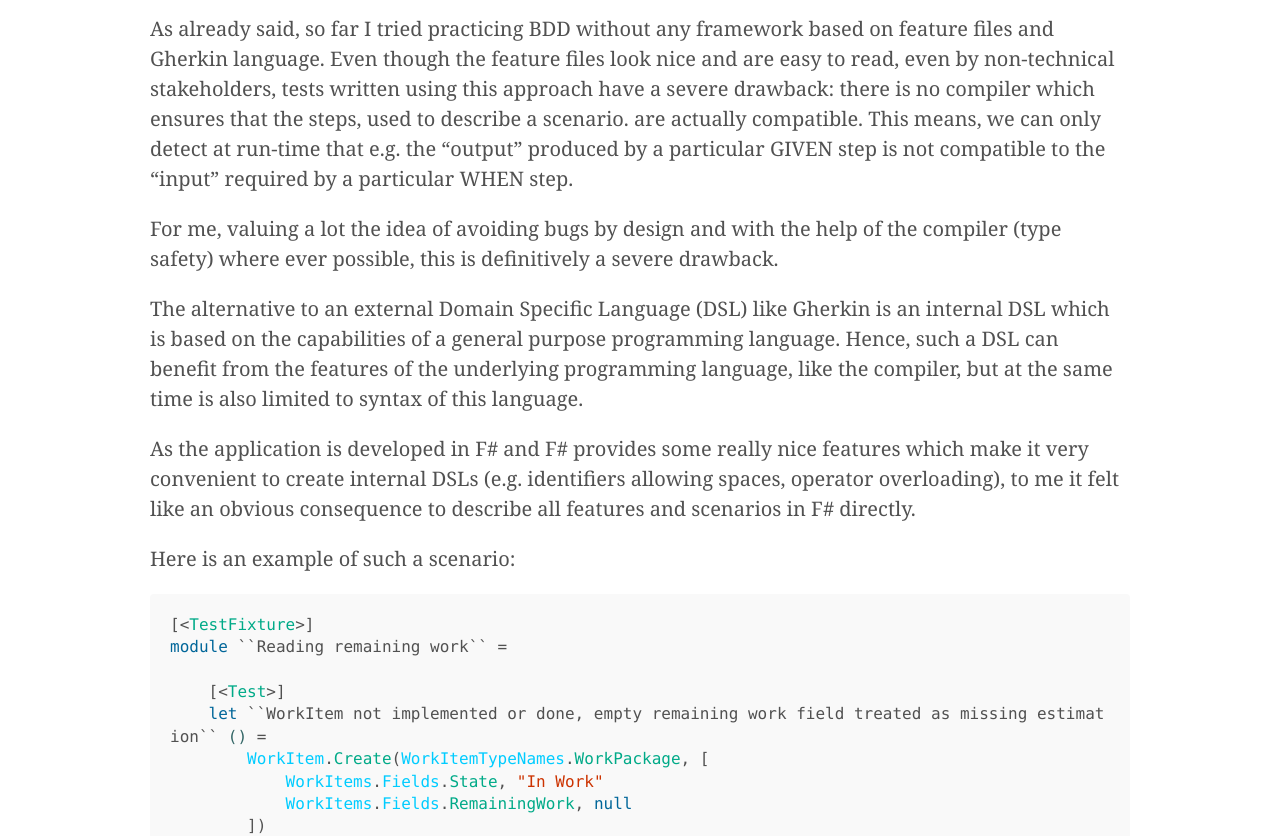
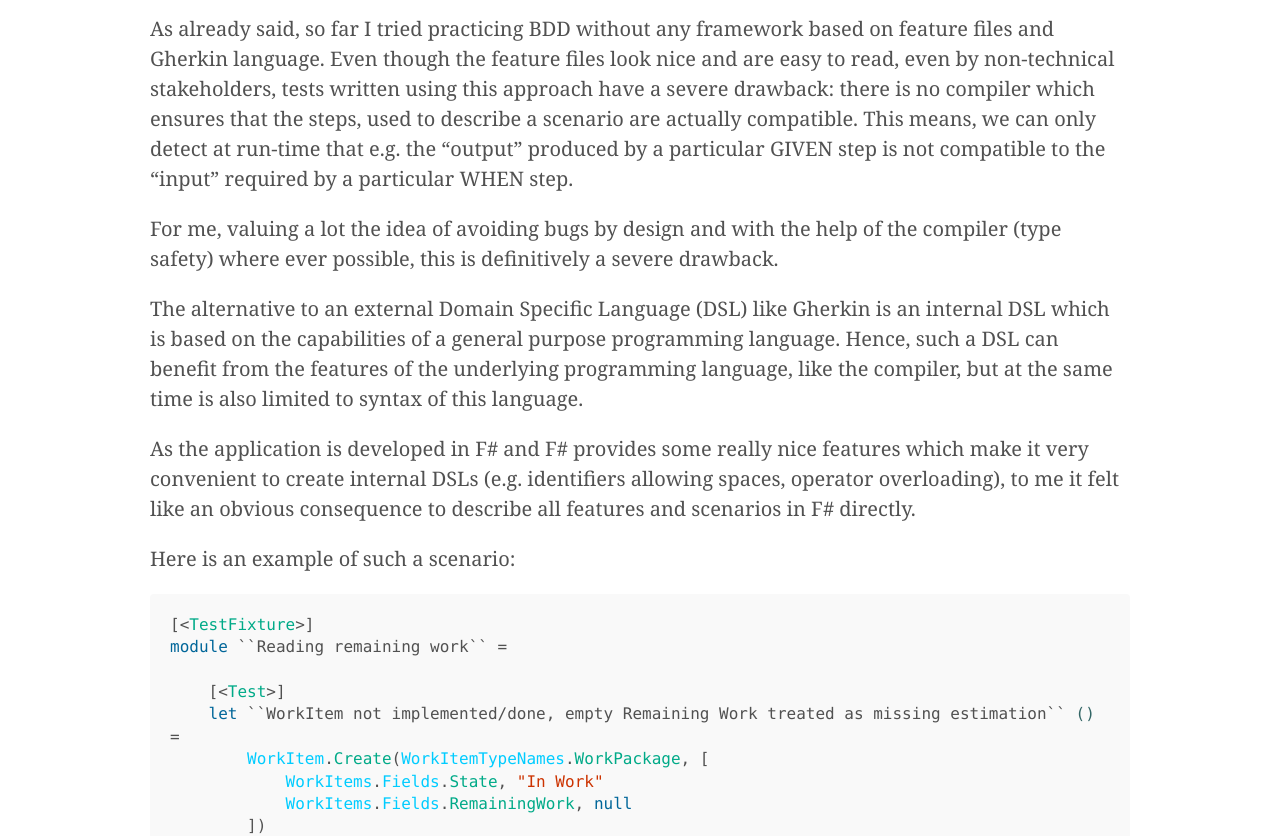
Before and after one commit to plainionist/plainionist.github.io, a Jekyll site: the page built from _posts/2023-02-05-TickSpec-with-Code-Generation.md, in a window 1280 px wide and 1400 px high, scrolled down 1114 px. Shown: the part 245-1081 px from the top of the window. Built offline with Jekyll 4.4.1, drawn with Linux system fonts in a browser that asks for light colours; comment, search, counter and statistics services are not loaded; some of the changed text lies outside the part shown.

````diff
--- a/_posts/2023-02-05-TickSpec-with-Code-Generation.md
+++ b/_posts/2023-02-05-TickSpec-with-Code-Generation.md
@@ -35,7 +35,7 @@ And this is how my journey went so far ...
 As already said, so far I tried practicing BDD without any framework based on feature files and Gherkin language.
 Even though the feature files look nice and are easy to read, even by non-technical stakeholders, tests written
 using this approach have a severe drawback: there is no compiler which ensures that the steps, used to describe a
-scenario. are actually compatible. This means, we can only detect at run-time that e.g. the "output" produced
+scenario are actually compatible. This means, we can only detect at run-time that e.g. the "output" produced
 by a particular GIVEN step is not compatible to the "input" required by a particular WHEN step.
 
 For me, valuing a lot the idea of avoiding bugs by design and with the help of the compiler (type safety)
@@ -57,7 +57,7 @@ Here is an example of such a scenario:
 module ``Reading remaining work`` =
 
     [<Test>]
-    let ``WorkItem not implemented or done, empty remaining work field treated as missing estimation`` () =
+    let ``WorkItem not implemented/done, empty Remaining Work treated as missing estimation`` () =
         WorkItem.Create(WorkItemTypeNames.WorkPackage, [
             WorkItems.Fields.State, "In Work"
             WorkItems.Fields.RemainingWork, null
@@ -87,19 +87,19 @@ Time to evaluate the alternative ...
 The almost standard framework and tool for Gherkin based BDD in .NET is [SpecFlow](https://specflow.org/).
 It is definitively a great BDD framework and I even use it in another, C# based, project.
 Unfortunately the F# support is quite limited, so I continued my research and finally found
-[TickSpec](https://github.com/fsprojects/TickSpec) which even claims in the one sentence project description
+[TickSpec](https://github.com/fsprojects/TickSpec) which even claims in the project description
 on GitHub to provide a "powerful F# integration".
 
 The "killer feature" from my perspective: TickSpec allows passing values "directly" from one step
-to the next. There is still no compiler which ensures that steps used are actually compatible but
+to the next. There is still no compiler which ensures that the steps used are actually compatible but
 at least the required "inputs" of a step are make explicit on its "API surface".
 
 # Getting Started with TickSpec
 
 Getting started with TickSpec turned out to be pretty simple. I installed the respective
-[NuGet package](https://www.nuget.org/packages/TickSpec) and wrote my first Gherkin based scenario.
+[NuGet package](https://www.nuget.org/packages/TickSpec) and wrote my first Gherkin based scenario:
 
-```Gherkin
+```Cucumber
 Feature: Best Effort work items explicitly accepted should be highlighted in the backlog
 
 Scenario: Rendering the initiative backlog
@@ -112,7 +112,7 @@ Scenario: Rendering the initiative backlog
 
 The respective feature file I included in the Visual Studio project ".fsproj" as embedded resource:
 
-```
+```xml
     <EmbeddedResource Include="AcceptingBestEffortImprovements.feature" />
 ```
 
@@ -187,7 +187,7 @@ As mentioned above, I converted the generic test fixture into a base class which
 feature file as parameters. This means the T4 template simply would have to
 
 - find all the "*.feature" files in the project
-- for each feature file create a derived class
+- create a derived class for each feature file
 - extract the name of each derived class from the respective feature file
 
 After a few attempts this is the template I came up with:
@@ -271,7 +271,9 @@ open System.Reflection
 type ``Best Effort work items explicitly accepted should be highlighted in the backlog``() =
     inherit AbstractFeatures()
 
-    static member Scenarios = AbstractFeatures.GetScenarios(Assembly.GetExecutingAssembly(), "AcceptingBestEffortImprovements.feature")
+    static member Scenarios =
+        AbstractFeatures.GetScenarios(Assembly.GetExecutingAssembly(),
+            "AcceptingBestEffortImprovements.feature")
 ```
 
 When I executed my scenarios in the Test Explorer again I got those grouped and visualized as expected:
--- a/landing.html
+++ b/landing.html
@@ -52,11 +52,11 @@
             <p>
                 <b>Recent Blog Posts</b>
                 <br/>
+                <a href="http://www.plainionist.net/TickSpec-with-Code-Generation/">Lean BDD and Code Generation</a>
+                <br/>
                 <a href="http://www.plainionist.net/Implementing-Clean-Architecture-MediatR/">Implementing Clean Architecture - To use or not to use MediatR?</a>
                 <br/>
                 <a href="http://www.plainionist.net/BDD-in-Action/">Book Review: BDD in Action</a>
-                <br/>
-                <a href="http://www.plainionist.net/Atomic-Habits/">Book Review: Atomic Habits</a>
             </p>
 
             <p>
````
Also changed, not shown: other parts of _posts/2023-02-05-TickSpec-with-Code-Generation.md (+4 -4 lines).
